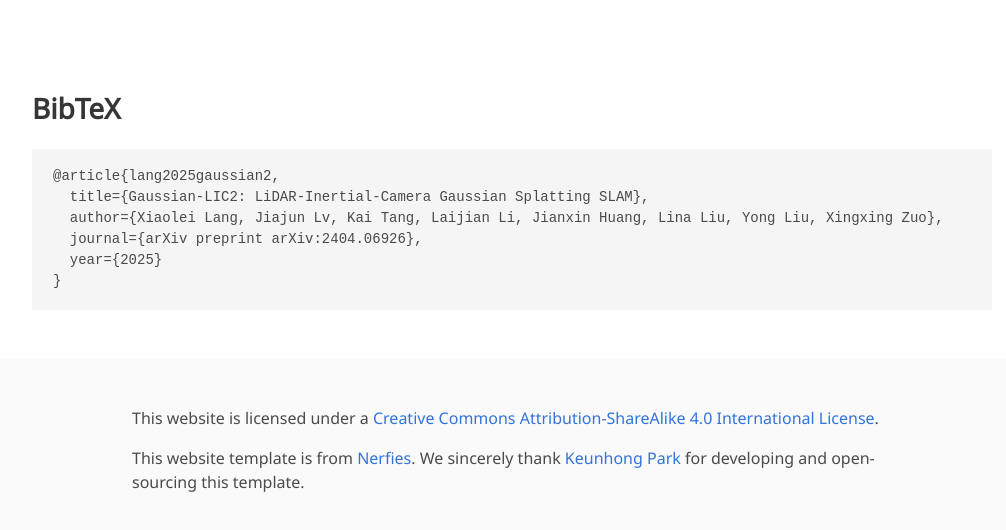
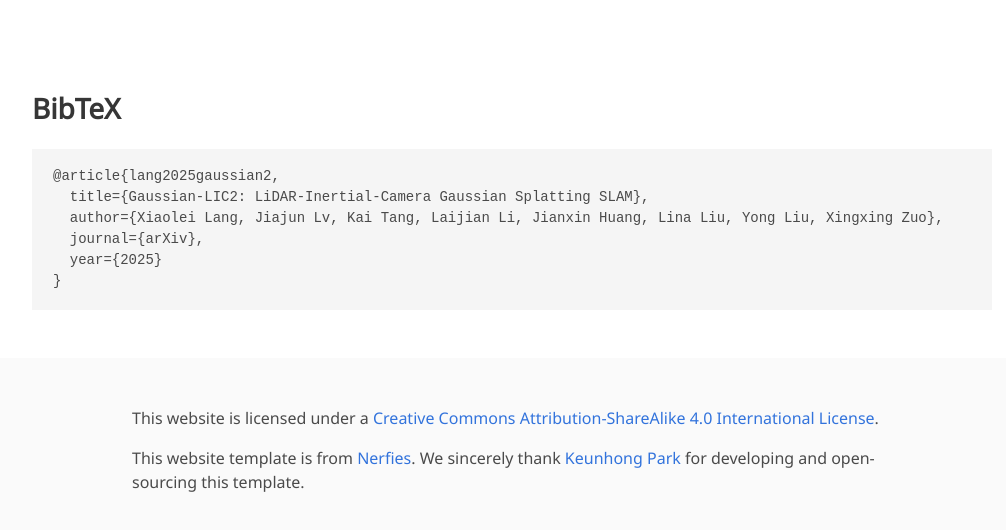
Before and after one commit to XingxingZuo/gaussian_lic2, a plain HTML site: page index.html in a window 1280 px wide. Shown: the part 5339-5869 px from the top of the page, without its empty margins (128-1134 px from the left). Drawn offline with nearby package versions, Linux system fonts and the light colour scheme; a script that the page names is missing; some icons are missing; a web font is replaced by a local one.

Commit message:
citation

```diff
--- a/index.html
+++ b/index.html
@@ -360,7 +360,7 @@
         <pre><code>@article{lang2025gaussian2,
   title={Gaussian-LIC2: LiDAR-Inertial-Camera Gaussian Splatting SLAM},
   author={Xiaolei Lang, Jiajun Lv, Kai Tang, Laijian Li, Jianxin Huang, Lina Liu, Yong Liu, Xingxing Zuo},
-  journal={arXiv preprint arXiv:2404.06926},
+  journal={arXiv},
   year={2025}
 }</code></pre>
       </div>
```
